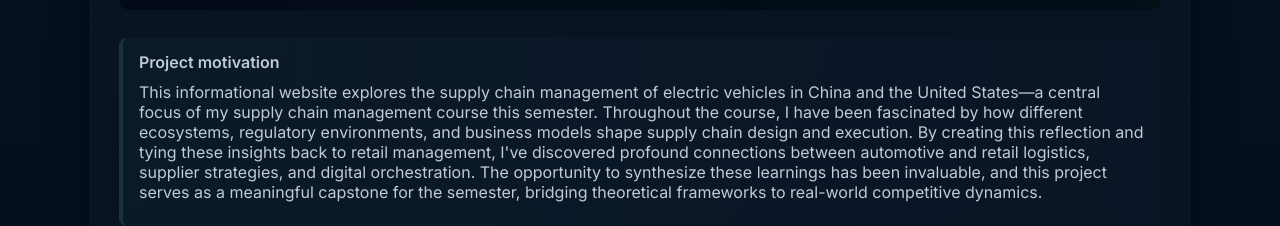
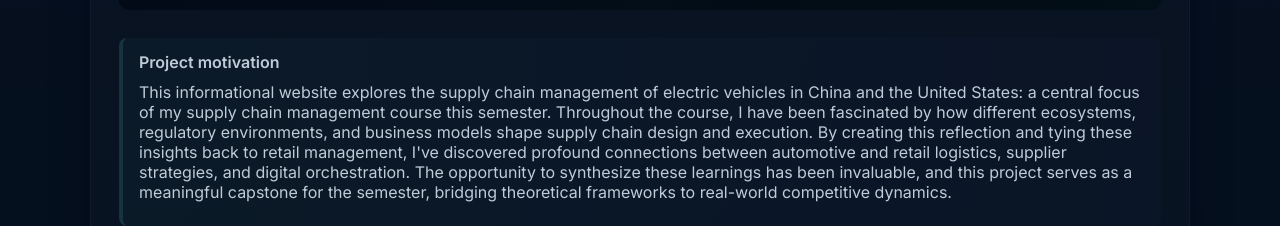
Before and after one commit to ChengEnHsin/chengenhsin.github.io, a plain HTML site: page supply-chain.html in a window 1280 px wide. Shown: the part 524-750 px from the top of the page. Drawn offline with Linux system fonts and the light colour scheme.

Commit message:
Update supply-chain.html

```diff
--- a/supply-chain.html
+++ b/supply-chain.html
@@ -60,7 +60,7 @@
 
       <section class="lead">
         <strong>Project motivation</strong>
-        <p>This informational website explores the supply chain management of electric vehicles in China and the United States—a central focus of my supply chain management course this semester. Throughout the course, I have been fascinated by how different ecosystems, regulatory environments, and business models shape supply chain design and execution. By creating this reflection and tying these insights back to retail management, I've discovered profound connections between automotive and retail logistics, supplier strategies, and digital orchestration. The opportunity to synthesize these learnings has been invaluable, and this project serves as a meaningful capstone for the semester, bridging theoretical frameworks to real-world competitive dynamics.</p>
+        <p>This informational website explores the supply chain management of electric vehicles in China and the United States: a central focus of my supply chain management course this semester. Throughout the course, I have been fascinated by how different ecosystems, regulatory environments, and business models shape supply chain design and execution. By creating this reflection and tying these insights back to retail management, I've discovered profound connections between automotive and retail logistics, supplier strategies, and digital orchestration. The opportunity to synthesize these learnings has been invaluable, and this project serves as a meaningful capstone for the semester, bridging theoretical frameworks to real-world competitive dynamics.</p>
       </section>
 
       <section class="lead">
```
